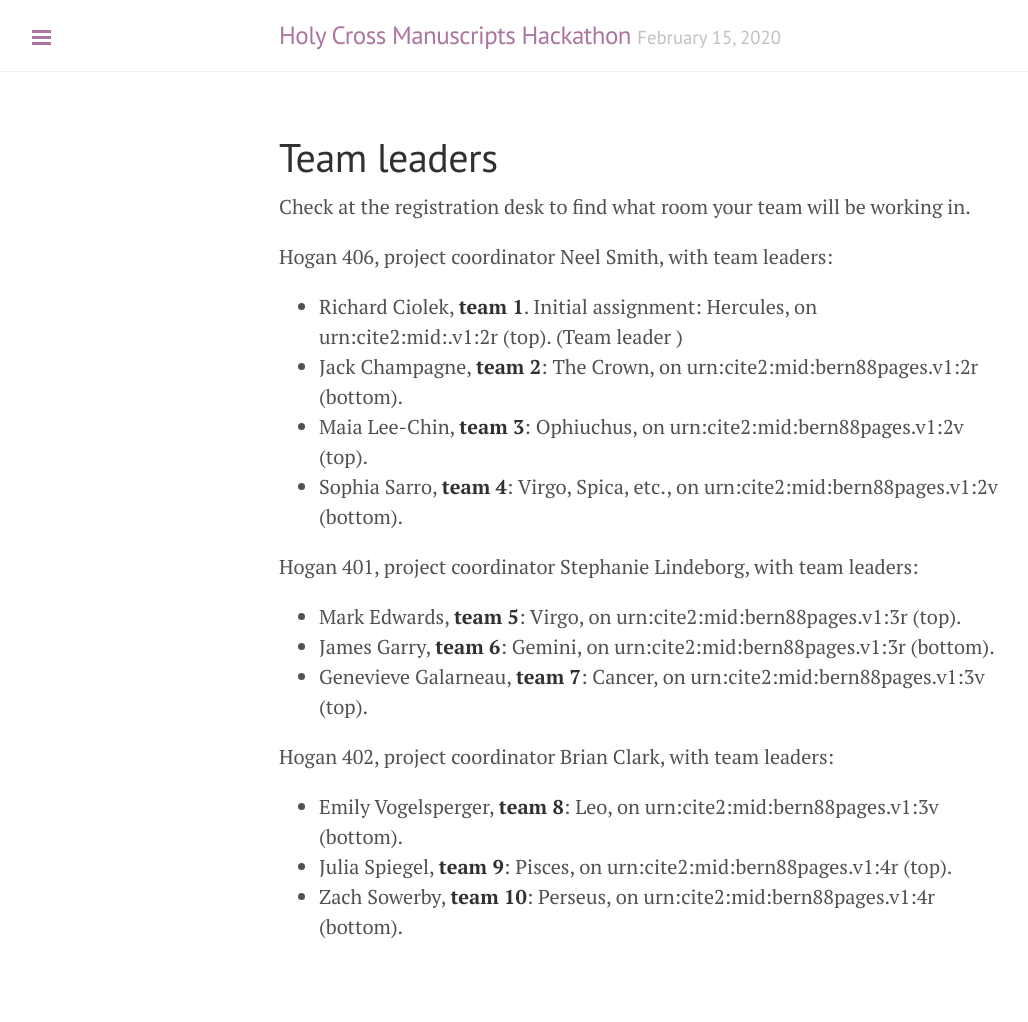
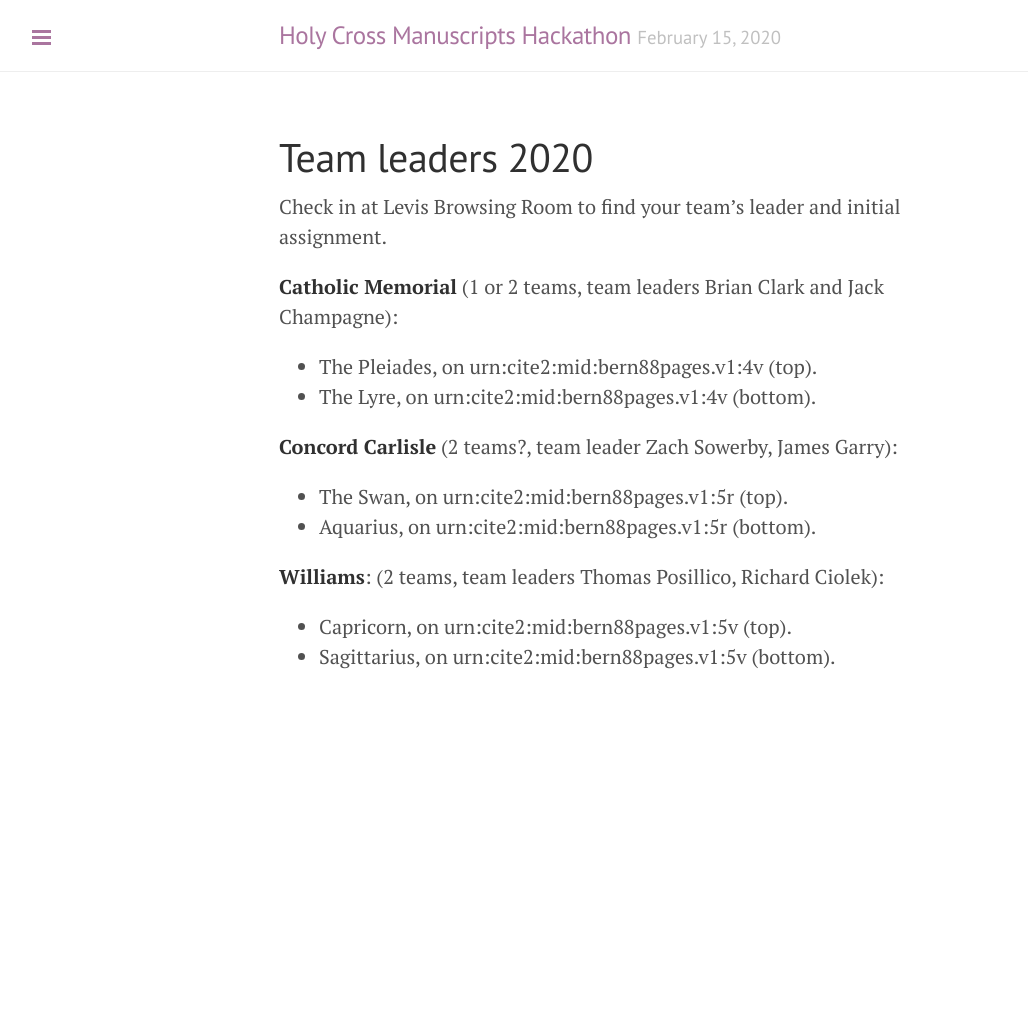
Before and after one commit to HCMID/ms-hackathon-2020, a Jekyll site: the page built from docs/teamleaders.md, in a window 1280 px wide. Shown: the whole page, without its empty margins (1-1029 px from the left). Built offline with Jekyll 4.4.1, drawn with Linux system fonts in a browser that asks for light colours; after the commit the page ends 900 px from its top, so only the background shows below that.

Commit message:
Add team assignments

```diff
--- a/docs/teamleaders.md
+++ b/docs/teamleaders.md
@@ -1,32 +1,26 @@
 ---
-title:  "Team leaders"
+title:  "Team leaders 2020"
 layout: page
 ---
 
-Check at the registration desk to find what room your team will be working in.
+Check in at Levis Browsing Room to find your team's leader and initial assignment.
 
 
-Hogan 406, project coordinator Neel Smith, with team leaders:
+**Catholic Memorial** (1 or 2 teams, team leaders Brian Clark and Jack Champagne):
 
--   Richard Ciolek, **team 1**. Initial assignment: Hercules, on urn:cite2:mid:.v1:2r (top).  (Team leader )
--   Jack Champagne, **team 2**:  The Crown, on urn:cite2:mid:bern88pages.v1:2r (bottom).
--   Maia Lee-Chin, **team 3**:  Ophiuchus, on urn:cite2:mid:bern88pages.v1:2v (top).
--   Sophia Sarro, **team 4**:  Virgo, Spica, etc., on urn:cite2:mid:bern88pages.v1:2v (bottom).
+
+- The Pleiades, on urn:cite2:mid:bern88pages.v1:4v (top).
+- The Lyre,  on urn:cite2:mid:bern88pages.v1:4v (bottom).
 
 
 
-Hogan 401, project coordinator  Stephanie Lindeborg, with team leaders:
+**Concord Carlisle** (2 teams?, team leader Zach Sowerby,  James Garry):
 
--   Mark Edwards, **team 5**:   Virgo, on urn:cite2:mid:bern88pages.v1:3r (top).
--   James Garry, **team 6**:  Gemini, on urn:cite2:mid:bern88pages.v1:3r (bottom).
--   Genevieve Galarneau, **team 7**:  Cancer, on urn:cite2:mid:bern88pages.v1:3v (top).
+- The Swan,  on urn:cite2:mid:bern88pages.v1:5r (top).
+- Aquarius,  on urn:cite2:mid:bern88pages.v1:5r (bottom).
 
 
+**Williams**:  (2 teams, team leaders Thomas Posillico, Richard Ciolek):
 
-
-Hogan 402, project coordinator  Brian Clark, with team leaders:
-
-
--   Emily Vogelsperger, **team 8**:  Leo, on urn:cite2:mid:bern88pages.v1:3v (bottom).
--   Julia Spiegel, **team 9**:  Pisces, on urn:cite2:mid:bern88pages.v1:4r (top).
--   Zach Sowerby, **team 10**: Perseus, on urn:cite2:mid:bern88pages.v1:4r (bottom).
+- Capricorn,  on urn:cite2:mid:bern88pages.v1:5v (top).
+- Sagittarius,  on urn:cite2:mid:bern88pages.v1:5v (bottom).
```
Also changed, not shown: docs/index.md (+1 -1 lines).
